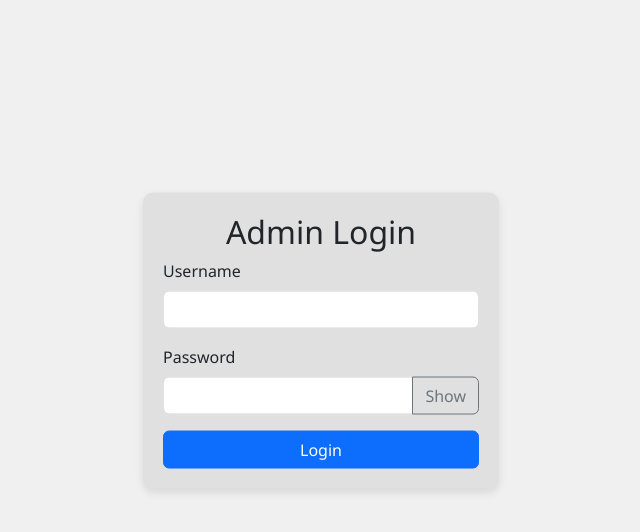
After one commit to Prabhab-Khanal/Euro-Travels, a Django app: page /euro-tour/login/ in a window 1280 px wide. The commit adds this page. Shown: the top 532 px of the page, without its empty margins (319-959 px from the left). Run offline with Django 5.2, Linux system fonts and the light colour scheme.

Commit message:
Updated Frontend & Added Page Restrictions

```diff
--- a/eurotravels/settings.py
+++ b/eurotravels/settings.py
@@ -112,3 +112,7 @@ STATICFILES_DIRS = [BASE_DIR / "static"]
 # https://docs.djangoproject.com/en/5.1/ref/settings/#default-auto-field
 
 DEFAULT_AUTO_FIELD = "django.db.models.BigAutoField"
+
+# URL for login required
+LOGIN_URL = 'admin-login'
+SESSION_EXPIRE_AT_BROWSER_CLOSE = True
--- /dev/null
+++ b/static/css/adminlogin.css
@@ -0,0 +1,31 @@
+.container {
+    position: absolute;
+    left: 50%;
+    top: 50%;
+    transform: translate(-50%, -70%);
+}
+
+h2 {
+    margin-bottom: 20px;
+    color: #333;
+}
+
+#login-form {
+    background-color: #e0e0e0;
+    padding: 20px;
+    border-radius: 10px;
+    box-shadow: 0 4px 8px rgba(0, 0, 0, 0.1);
+}
+
+#togglePassword {
+    cursor: pointer;
+}
+
+.btn-primary {
+    border-radius: 15px;
+    transition: background-color 0.3s ease;
+}
+
+.btn-primary:hover {
+    background-color: #004085;
+}
--- a/templates/admin/adminbase.html
+++ b/templates/admin/adminbase.html
@@ -34,7 +34,7 @@
         <a href="{% url 'package' %}">Packages</a>
         <a href="{% url 'driver' %}">Drivers</a>
         <a href="{% url 'ticket' %}">Air Tickets</a>
-        <a href="#">Logout</a>
+        <a href="{% url 'admin-logout' %}">Logout</a>
       </div>
 
       <!-- Main Content -->
--- /dev/null
+++ b/templates/admin/adminlogin.html
@@ -0,0 +1,59 @@
+<!DOCTYPE html>
+<html lang="en">
+  {% load static %}
+  <head>
+    <meta charset="UTF-8" />
+    <meta name="viewport" content="width=device-width, initial-scale=1.0" />
+    <title>Admin Login</title>
+
+    <link rel="stylesheet" href="{% static 'css/adminlogin.css' %}" />
+    <link href="https://cdn.jsdelivr.net/npm/bootstrap@5.3.0/dist/css/bootstrap.min.css" rel="stylesheet" />
+    <link href="https://fonts.googleapis.com/css2?family=Noto+Sans:wght@400;700&display=swap" rel="stylesheet" />
+  </head>
+
+  <style>
+    body {
+        background-color: #f0f0f0;
+        font-family: 'Noto Sans', sans-serif;
+    }
+  </style>
+
+  <body>
+    <div class="container">
+      <div class="row justify-content-center">
+        <div class="col-md-4">
+          <form id="login-form" method="POST" action="#">
+            <h2 class="text-center">Admin Login</h2>
+            {% csrf_token %}
+            <div class="mb-3">
+              <label for="username" class="form-label">Username</label>
+              <div class="input-group">
+              <input type="text" class="form-control" id="username" name="username" required />
+              </div>
+            </div>
+            <div class="mb-3">
+              <label for="password" class="form-label">Password</label>
+              <div class="input-group">
+                <input type="password" class="form-control" id="password" name="password" required />
+                <button type="button" class="btn btn-outline-secondary" id="togglePassword">Show</button>
+              </div>
+            </div>
+            <button type="submit" class="btn btn-primary w-100">Login</button>
+          </form>
+        </div>
+      </div>
+    </div>
+    <script src="{% static 'js/login.js' %}"></script>
+    <script src="https://cdn.jsdelivr.net/npm/bootstrap@5.3.0/dist/js/bootstrap.bundle.min.js"></script>
+  </body>
+
+  <script>
+    {% comment %} Code for password field to toggle password hiding {% endcomment %}
+    document.getElementById('togglePassword').addEventListener('click', function () {
+      const passwordInput = document.getElementById('password')
+      const type = passwordInput.getAttribute('type') === 'password' ? 'text' : 'password'
+      passwordInput.setAttribute('type', type)
+      this.textContent = type === 'password' ? 'Show' : 'Hide'
+    })
+  </script>
+</html>
```
Also changed, not shown: db.sqlite3.
